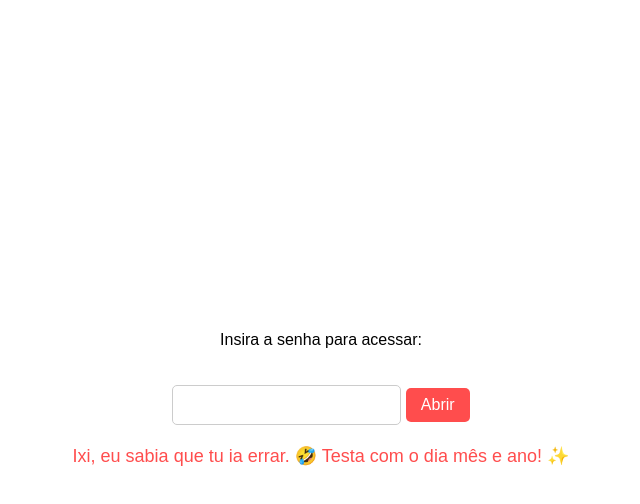
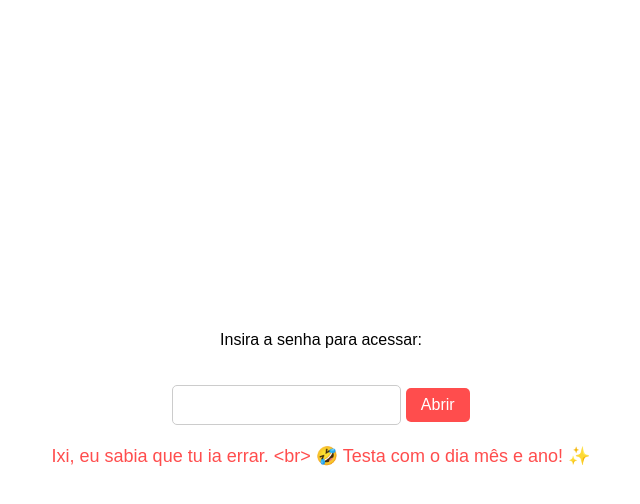
Before and after one commit to FAVUcozinha/teste1, a plain HTML site: page index.html in a window 1280 px wide. Both pictures are taken after a click on the button "Abrir". Shown: the whole page, without its empty margins (319-959 px from the left). Drawn offline with Linux system fonts and the light colour scheme.

Commit message:
Update index.html

```diff
--- a/index.html
+++ b/index.html
@@ -56,7 +56,7 @@
             if (senha === "17082024") {
                 window.location.href = "https://favucozinha.github.io/ACERTOU/";  // Redireciona para o link desejado
             } else {
-                document.getElementById("errorMessage").textContent = "Ixi, eu sabia que tu ia errar. 🤣 Testa com o dia mês e ano! ✨";
+                document.getElementById("errorMessage").textContent = "Ixi, eu sabia que tu ia errar. <br> 🤣 Testa com o dia mês e ano! ✨";
             }
         }
     </script>
```
